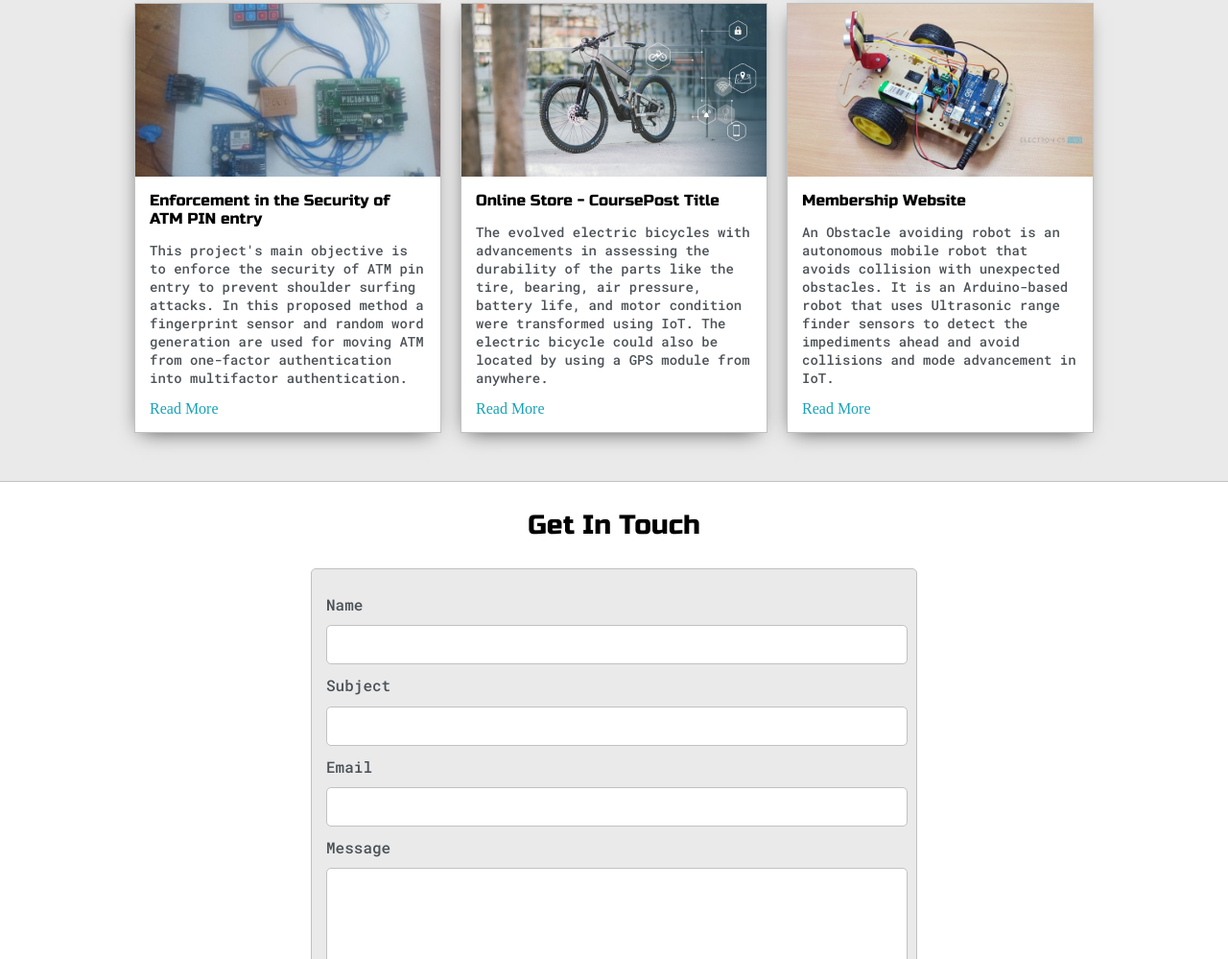
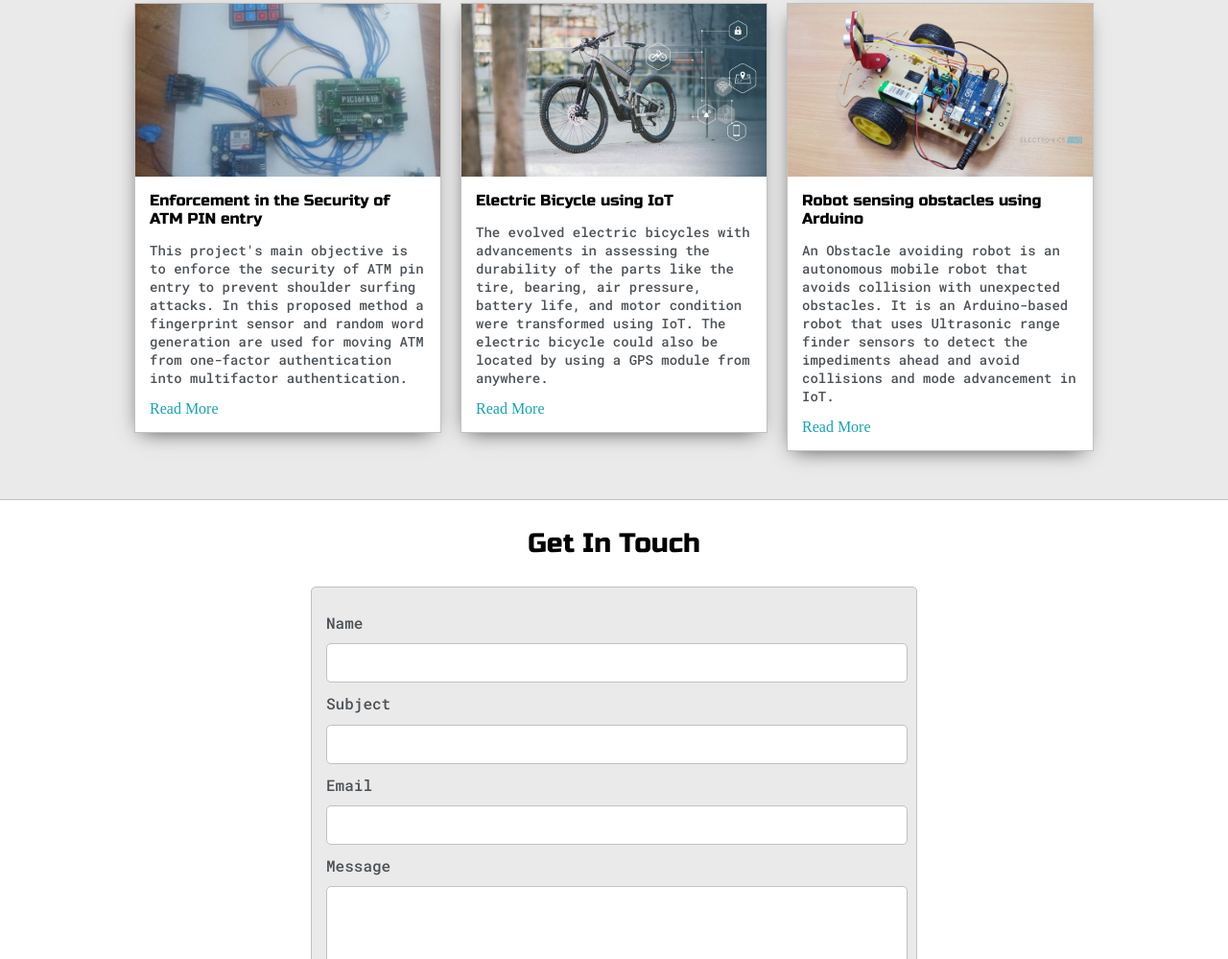
Before and after one commit to dhaneshraju/dhaneshraju.github.io, a plain HTML site: page index.html in a window 1280 px wide. Shown: the part 1503-2502 px from the top of the page at 96% size. Drawn offline with Linux system fonts and the light colour scheme.

Commit message:
Update index.html

```diff
--- a/index.html
+++ b/index.html
@@ -147,7 +147,7 @@
 					<div class="post">
 						<img class="thumbnail" src="images/project2.jpg">
 						<div class="post-preview">
-							<h6 class="post-title">Online Store - CoursePost Title</h6>
+							<h6 class="post-title">Electric Bicycle using IoT</h6>
 							<p class="post-intro">The evolved electric bicycles with advancements in assessing the durability of the parts like the tire, bearing, air pressure, battery life, and motor condition were transformed using IoT. The electric bicycle could also be located by using a GPS module from anywhere.</p>
 							<a href="#">Read More</a>
 						</div>
@@ -158,7 +158,7 @@
 					<div class="post">
 						<img class="thumbnail" src="images/project1.jpg">
 						<div class="post-preview">
-							<h6 class="post-title">Membership Website</h6>
+							<h6 class="post-title">Robot sensing obstacles using Arduino</h6>
 							<p class="post-intro">An Obstacle avoiding robot is an autonomous mobile robot that avoids collision with unexpected obstacles. It is an Arduino-based robot that uses Ultrasonic range finder sensors to detect the impediments ahead and avoid collisions and mode advancement in IoT.</p>
 							<a href="#">Read More</a>
 						</div>
```
